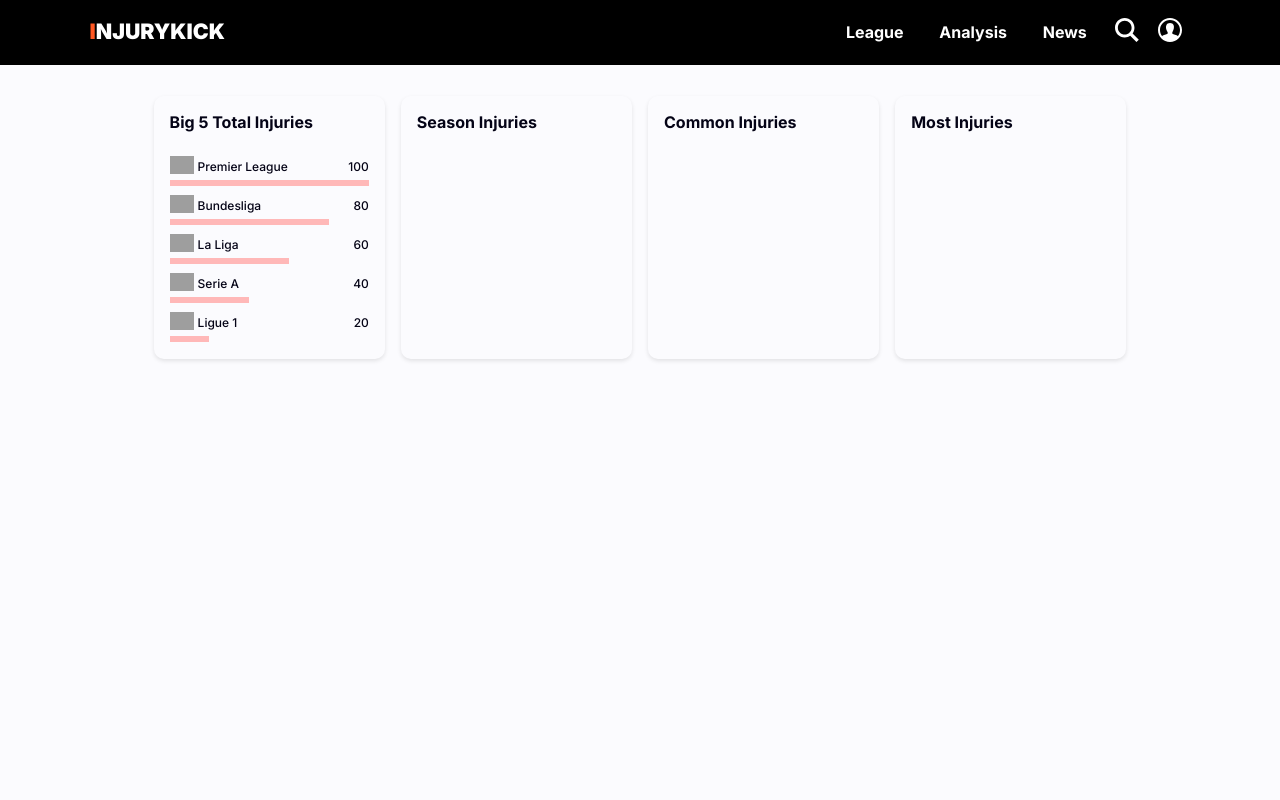
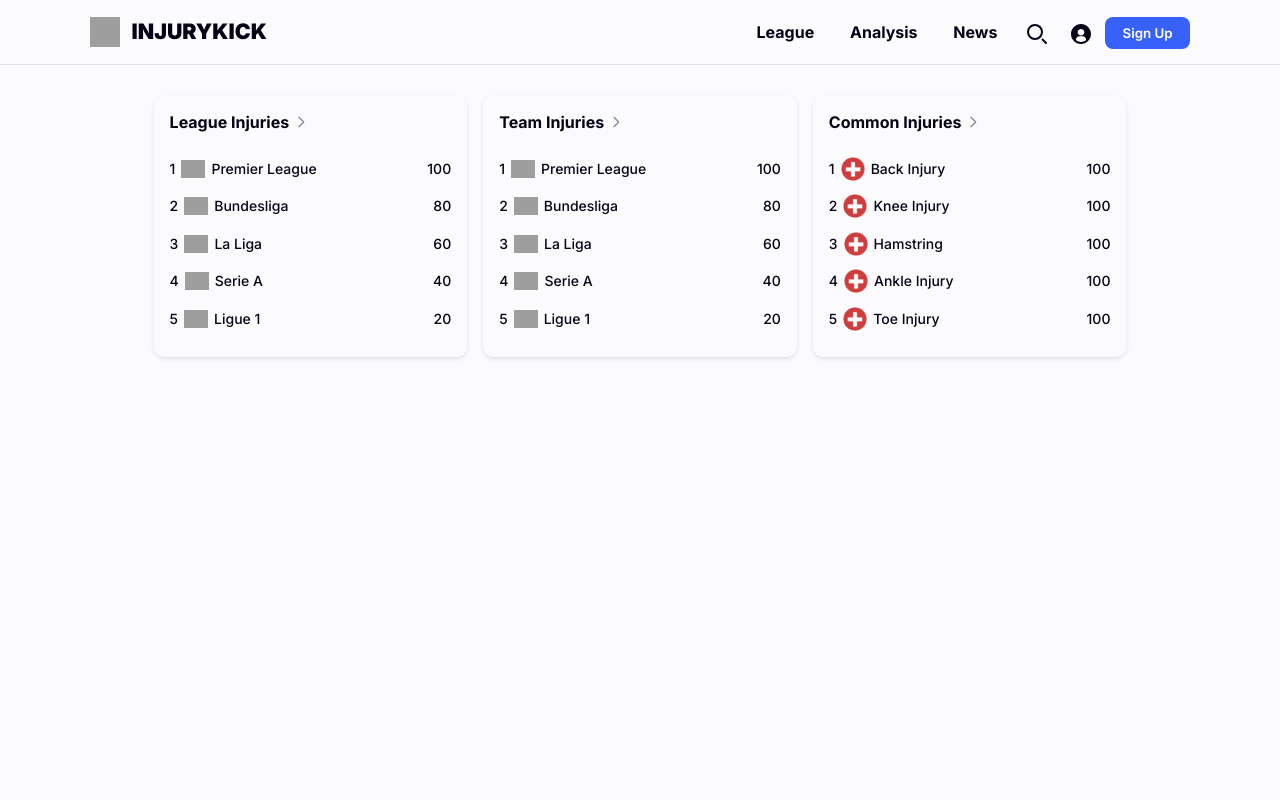
Before and after one commit to mr3www/ik8540513197652356, a Django app: page / in a window 1280 px wide. Run offline with Django 4.2, Linux system fonts and the light colour scheme; grey boxes are pictures that could not be loaded.

Commit message:
23-oct-24 night dev update

```diff
--- a/app_injurykick/static/css/style.css
+++ b/app_injurykick/static/css/style.css
@@ -29,7 +29,7 @@
     --bg: #fbfbfe;
     --surface: #f3f3f6;
     --surface-hover: rgba(0, 0, 0, 0.03);
-    --primary: #1b11df;
+    --primary: #3861fb;
     --secondary: #dedcff;
     --secondary30: hsl(225, 100%, 92%, 30%);
     --accent: #000000;
@@ -37,7 +37,7 @@
     --accent-2: #FF5722;
     --accent-3: #8BC34A;
     --accent-4: #ffb8b8;
-    --gradient: linear-gradient(160deg,#1b11df,#000000);
+    --gradient: linear-gradient(160deg,#3861fb,#000000);
 
     --small: calc(var(--p) / var(--font-scale));
     --margin-lg: 0 12%;
@@ -183,8 +183,7 @@ p {
     position: fixed;
     z-index: 9997;
     border-bottom: 1px solid var(--static7);
-    background-color: var(--accent);
-    color: var(--text-on-accent);
+    background-color: var(--bg);
 }
 
 .sitename {
@@ -213,7 +212,7 @@ p {
     width: 0;
     transition: all .2s;
     position: absolute;
-    border-bottom: 3px solid var(--accent-4);
+    border-bottom: 3px solid var(--accent-2);
     left: 0;
     bottom: 0;
 }
@@ -225,12 +224,8 @@ p {
 .menu-icon {
     margin: 0 0.5rem;
     position: relative;
-    top: 4px;
+    top: 8px;
     cursor: pointer;
-}
-
-.menu-icon path {
-    fill: #fff;
 }
 
 .menu-icon:hover{
@@ -266,6 +261,7 @@ p {
     font-weight: var(--font-weight-bold);
     font-size: var(--p);
     margin-bottom: 6px;
+    gap: 4px;
 }
 
 .box-content {
@@ -280,16 +276,24 @@ p {
     justify-content: space-between;
     width: 100%;
     position: relative;
-    margin-top: 6px;
+    margin: 6px 0;
 }
 
 .ticket-row p {
-    font-size: var(--font-size-sm);
+    font-size: var(--font-size-base);
     font-weight: var(--font-weight-normal);
 }
 
 .d-flex {
     display: flex;
+}
+
+.align-center {
+    align-items: center;
+}
+
+.ticket-row .img-custom-class-1 {
+    margin: 0 6px;
 }
 
 .img-custom-class-1 {
@@ -306,5 +310,21 @@ p.ticket-count {
 }
 
 .tick-chart {
-    border-bottom: 6px solid var(--accent-4);
+    border-bottom: 4px solid var(--accent-2);
+    border-radius: var(--border-radius-md);
 }
+
+.action-btn {
+    border-radius: var(--border-radius-md);
+    padding: .33em 1.33em;
+    background: var(--primary);
+    color: var(--text-on-accent);
+    border: none;
+    height: 32px;
+    font-weight: 600;
+    cursor: pointer;
+}
+
+button:hover {
+    opacity: .8;
+}
--- a/app_injurykick/templates/index.html
+++ b/app_injurykick/templates/index.html
@@ -5,7 +5,7 @@
     <meta charset="UTF-8">
     <meta name="viewport" content="width=device-width, initial-scale=1.0">
     <title>InjuryKick - Football Players Injuried & Suspension</title>
-    <link rel="icon" type="image/svg+xml" href="{% static 'image/favicon.png' %}">
+    <link rel="icon" type="image/svg+xml" href="{% static 'image/favicon-black.png' %}">
     <link rel="preconnect" href="https://fonts.googleapis.com">
     <link rel="preconnect" href="https://fonts.gstatic.com" crossorigin>
     <link href="https://fonts.googleapis.com/css2?family=Inter:ital,opsz,wght@0,14..32,100..900;1,14..32,100..900&display=swap" rel="stylesheet">
@@ -17,7 +17,10 @@
     <div class="navbar">
         <div class="logo">
             <a href="">
-                <p class="sitename"><span style="color: var(--accent-2);">I</span>NJURYKICK</p>
+                <p class="sitename d-flex align-center">
+                    <img src="https://cdn-icons-png.flaticon.com/128/2695/2695875.png" width="30" height="30" style="margin-right: 12px;">
+                    INJURYKICK
+                </p>
             </a>
         </div>
         <div class="ham-menu"></div>
@@ -25,55 +28,115 @@
             <a href="" class="menu-item">League</a>
             <a href="" class="menu-item">Analysis</a>
             <a href="" class="menu-item">News</a>
-            <svg class="menu-icon" xmlns="http://www.w3.org/2000/svg" width="24" height="24" viewBox="0 0 24 24"><path d="M23.809 21.646l-6.205-6.205c1.167-1.605 1.857-3.579 1.857-5.711 0-5.365-4.365-9.73-9.731-9.73-5.365 0-9.73 4.365-9.73 9.73 0 5.366 4.365 9.73 9.73 9.73 2.034 0 3.923-.627 5.487-1.698l6.238 6.238 2.354-2.354zm-20.955-11.916c0-3.792 3.085-6.877 6.877-6.877s6.877 3.085 6.877 6.877-3.085 6.877-6.877 6.877c-3.793 0-6.877-3.085-6.877-6.877z"/></svg>
-            <svg class="menu-icon" xmlns="http://www.w3.org/2000/svg" width="24" height="24" viewBox="0 0 24 24"><path d="M12 0c-6.627 0-12 5.373-12 12s5.373 12 12 12 12-5.373 12-12-5.373-12-12-12zm7.753 18.305c-.261-.586-.789-.991-1.871-1.241-2.293-.529-4.428-.993-3.393-2.945 3.145-5.942.833-9.119-2.489-9.119-3.388 0-5.644 3.299-2.489 9.119 1.066 1.964-1.148 2.427-3.393 2.945-1.084.25-1.608.658-1.867 1.246-1.405-1.723-2.251-3.919-2.251-6.31 0-5.514 4.486-10 10-10s10 4.486 10 10c0 2.389-.845 4.583-2.247 6.305z"/></svg>
+            <svg class="menu-icon w-6 h-6 text-gray-800 dark:text-white" aria-hidden="true" xmlns="http://www.w3.org/2000/svg" width="24" height="24" fill="none" viewBox="0 0 24 24">
+                <path stroke="currentColor" stroke-linecap="round" stroke-width="2" d="m21 21-3.5-3.5M17 10a7 7 0 1 1-14 0 7 7 0 0 1 14 0Z"></path>
+            </svg>
+            <svg class="menu-icon w-6 h-6 text-gray-800 dark:text-white" aria-hidden="true" xmlns="http://www.w3.org/2000/svg" width="24" height="24" fill="currentColor" viewBox="0 0 24 24">
+                <path fill-rule="evenodd" d="M12 20a7.966 7.966 0 0 1-5.002-1.756l.002.001v-.683c0-1.794 1.492-3.25 3.333-3.25h3.334c1.84 0 3.333 1.456 3.333 3.25v.683A7.966 7.966 0 0 1 12 20ZM2 12C2 6.477 6.477 2 12 2s10 4.477 10 10c0 5.5-4.44 9.963-9.932 10h-.138C6.438 21.962 2 17.5 2 12Zm10-5c-1.84 0-3.333 1.455-3.333 3.25S10.159 13.5 12 13.5c1.84 0 3.333-1.455 3.333-3.25S13.841 7 12 7Z" clip-rule="evenodd"></path>
+            </svg>
+            <button class="action-btn">Sign Up</button>
         </div>
     </div>
 
     <div class="quick-stats">
         <div class="stats-box">
-            <div class="box-title">Big 5 Total Injuries</div>
+            <div class="box-title d-flex align-center">League Injuries <svg class="w-6 h-6 text-gray-800 dark:text-white" aria-hidden="true" xmlns="http://www.w3.org/2000/svg" width="16" height="16" fill="none" viewBox="0 0 24 24">
+                <path stroke="currentColor" stroke-linecap="round" stroke-linejoin="round" stroke-width="2" d="m9 5 7 7-7 7" style="color: #808A9D;"></path>
+              </svg>
+              </div>
             <div class="box-content">
                 <div class="ticket-row">
-                    <p class="d-flex">
-                    <img class="img-custom-class-1" width="24" height="24" src="https://media.api-sports.io/football/leagues/39.png" alt="Premier League" style="margin-right: 4px;">Premier League</p>
-                    <p class="d-flex tick-chart" style="width: 100%;"></p>
+                    <p class="d-flex align-center">
+                    1 <img class="img-custom-class-1" width="24" height="24" src="https://media.api-sports.io/football/leagues/39.png" alt="Premier League">Premier League</p>
                     <p class="ticket-count">100</p>
                 </div>
                 <div class="ticket-row">
-                    <p class="d-flex">
-                    <img class=" img-custom-class-1" width="24" height="24" src="https://media.api-sports.io/football/leagues/78.png" alt="Bundesliga" style="margin-right: 4px;">Bundesliga</p>
-                    <p class="d-flex tick-chart" style="width: 80%;"></p>
+                    <p class="d-flex align-center">
+                    2 <img class=" img-custom-class-1" width="24" height="24" src="https://media.api-sports.io/football/leagues/78.png" alt="Bundesliga">Bundesliga</p>
                     <p class="ticket-count">80</p>
                 </div>
                 <div class="ticket-row">
-                    <p class="d-flex">
-                    <img class=" img-custom-class-1" width="24" height="24" src="https://media.api-sports.io/football/leagues/140.png" alt="Bundesliga" style="margin-right: 4px;">La Liga</p>
-                    <p class="d-flex tick-chart" style="width: 60%;"></p>
+                    <p class="d-flex align-center">
+                    3 <img class=" img-custom-class-1" width="24" height="24" src="https://media.api-sports.io/football/leagues/140.png" alt="Bundesliga">La Liga</p>
                     <p class="ticket-count">60</p>
                 </div>
                 <div class="ticket-row">
-                    <p class="d-flex">
-                    <img class=" img-custom-class-1" width="24" height="24" src="https://media.api-sports.io/football/leagues/135.png" alt="Bundesliga" style="margin-right: 4px;">Serie A</p>
-                    <p class="d-flex tick-chart" style="width: 40%;"></p>
+                    <p class="d-flex align-center">
+                    4 <img class=" img-custom-class-1" width="24" height="24" src="https://media.api-sports.io/football/leagues/135.png" alt="Bundesliga">Serie A</p>
                     <p class="ticket-count">40</p>
                 </div>
                 <div class="ticket-row">
-                    <p class="d-flex">
-                    <img class=" img-custom-class-1" width="24" height="24" src="https://media.api-sports.io/football/leagues/61.png" alt="Bundesliga" style="margin-right: 4px;">Ligue 1</p>
-                    <p class="d-flex tick-chart" style="width: 20%;"></p>
+                    <p class="d-flex align-center">
+                    5 <img class=" img-custom-class-1" width="24" height="24" src="https://media.api-sports.io/football/leagues/61.png" alt="Bundesliga">Ligue 1</p>
                     <p class="ticket-count">20</p>
                 </div>
             </div>
         </div>
         <div class="stats-box">
-            <div class="box-title">Season Injuries</div>
+            <div class="box-title d-flex align-center">Team Injuries <svg class="w-6 h-6 text-gray-800 dark:text-white" aria-hidden="true" xmlns="http://www.w3.org/2000/svg" width="16" height="16" fill="none" viewBox="0 0 24 24">
+                <path stroke="currentColor" stroke-linecap="round" stroke-linejoin="round" stroke-width="2" d="m9 5 7 7-7 7" style="color: #808A9D;"></path>
+              </svg>
+              </div>
+            <div class="box-content">
+                <div class="ticket-row">
+                    <p class="d-flex align-center">
+                    1 <img class="img-custom-class-1" width="24" height="24" src="https://media-3.api-sports.io/football/teams/50.png" alt="Premier League">Premier League</p>
+                    <p class="ticket-count">100</p>
+                </div>
+                <div class="ticket-row">
+                    <p class="d-flex align-center">
+                    2 <img class=" img-custom-class-1" width="24" height="24" src="https://media-3.api-sports.io/football/teams/51.png" alt="Bundesliga">Bundesliga</p>
+                    <p class="ticket-count">80</p>
+                </div>
+                <div class="ticket-row">
+                    <p class="d-flex align-center">
+                    3 <img class=" img-custom-class-1" width="24" height="24" src="https://media-3.api-sports.io/football/teams/52.png" alt="Bundesliga">La Liga</p>
+                    <p class="ticket-count">60</p>
+                </div>
+                <div class="ticket-row">
+                    <p class="d-flex align-center">
+                    4 <img class=" img-custom-class-1" width="24" height="24" src="https://media-3.api-sports.io/football/teams/53.png" alt="Bundesliga">Serie A</p>
+                    <p class="ticket-count">40</p>
+                </div>
+                <div class="ticket-row">
+                    <p class="d-flex align-center">
+                    5 <img class=" img-custom-class-1" width="24" height="24" src="https://media-3.api-sports.io/football/teams/54.png" alt="Bundesliga">Ligue 1</p>
+                    <p class="ticket-count">20</p>
+                </div>
+            </div>
         </div>
         <div class="stats-box">
-            <div class="box-title">Common Injuries</div>
-        </div>
-        <div class="stats-box">
-            <div class="box-title">Most Injuries</div>
+            <div class="box-title d-flex align-center">Common Injuries <svg class="w-6 h-6 text-gray-800 dark:text-white" aria-hidden="true" xmlns="http://www.w3.org/2000/svg" width="16" height="16" fill="none" viewBox="0 0 24 24">
+                <path stroke="currentColor" stroke-linecap="round" stroke-linejoin="round" stroke-width="2" d="m9 5 7 7-7 7" style="color: #808A9D;"></path>
+              </svg>
+              </div>
+            <div class="box-content">
+                <div class="ticket-row">
+                    <p class="d-flex align-center">
+                        <span>1</span> <img class=" img-custom-class-1" width="24" height="24" src="{% static 'image/medic.png' %}" alt="Bundesliga">Back Injury</p>
+                    <p class="ticket-count">100</p>
+                </div>
+                <div class="ticket-row">
+                    <p class="d-flex align-center">
+                        <span>2</span> <img class=" img-custom-class-1" width="24" height="24" src="{% static 'image/medic.png' %}" alt="Bundesliga">Knee Injury</p>
+                    <p class="ticket-count">100</p>
+                </div>
+                <div class="ticket-row">
+                    <p class="d-flex align-center">
+                        <span>3</span> <img class=" img-custom-class-1" width="24" height="24" src="{% static 'image/medic.png' %}" alt="Bundesliga">Hamstring</p>
+                    <p class="ticket-count">100</p>
+                </div>
+                <div class="ticket-row">
+                    <p class="d-flex align-center">
+                        <span>4</span> <img class=" img-custom-class-1" width="24" height="24" src="{% static 'image/medic.png' %}" alt="Bundesliga">Ankle Injury</p>
+                    <p class="ticket-count">100</p>
+                </div>
+                <div class="ticket-row">
+                    <p class="d-flex align-center">
+                        <span>5</span> <img class=" img-custom-class-1" width="24" height="24" src="{% static 'image/medic.png' %}" alt="Bundesliga">Toe Injury</p>
+                    <p class="ticket-count">100</p>
+                </div>
+            </div>
         </div>
     </div>
 
```
Also changed, not shown: app_injurykick/static/image/favicon-black.png (added), app_injurykick/static/image/favicon-white.png (added), app_injurykick/static/image/medic.png (added).
